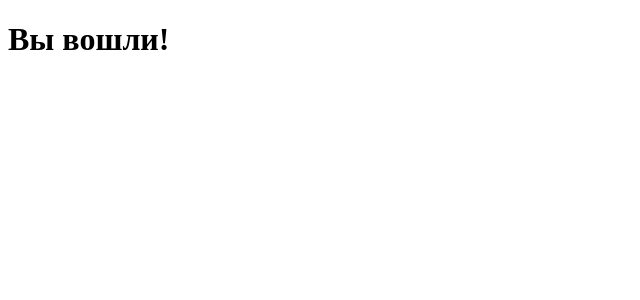
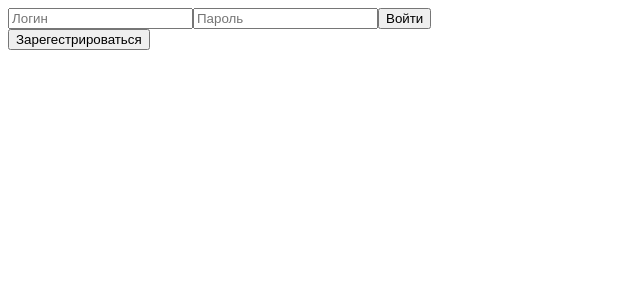
Before and after one commit to S-kis02/Korochki_project, a React (Vite) app in the folder frontend/: page /login in a window 1280 px wide. Shown: the top 300 px of the page, without its empty margins (0-640 px from the left). Built offline with nearby package versions, Linux system fonts and the light colour scheme.

Commit message:
login_page

```diff
--- a/frontend/src/App.jsx
+++ b/frontend/src/App.jsx
@@ -1,11 +1,15 @@
 import { Reg } from './components/Reg.jsx'
+import { Home } from './components/Home.jsx'
 import { Login } from './components/Login.jsx'
+import { Admin } from './components/Admin.jsx'
 import { Routes, Route } from 'react-router-dom'
 
 export default function App() {
     return (
         <Routes>
             <Route path="/" element={<Reg />} />
+            <Route path='/home' element={<Home />}/>
+            <Route path='/admin' element={<Admin />}/>
             <Route path="/login" element={<Login />} />
         </Routes>
     )
--- /dev/null
+++ b/frontend/src/components/Admin.jsx
@@ -0,0 +1,5 @@
+export function Admin() {
+    return(
+    <h1>Вы в админке</h1>
+)
+}
--- /dev/null
+++ b/frontend/src/components/Home.jsx
@@ -0,0 +1,5 @@
+export function Home() {
+    return(
+        <h1>Вы вошли!</h1>
+    )
+}
--- a/frontend/src/components/Login.jsx
+++ b/frontend/src/components/Login.jsx
@@ -1,5 +1,55 @@
+import { useState } from "react"
+import { useNavigate } from "react-router-dom"
+
 export function Login() {
-    return(
-        <h1>Вы вошли!</h1>
+    const navigate = useNavigate()
+
+    const [userData, setUserData] = useState({
+        login: '',
+        password: ''
+    })
+
+    const handleChange = (e) => {
+        setUserData({
+            ...userData,
+            [e.target.name]: e.target.value
+        })
+    }
+
+    const userVerification = async (e) => {
+        e.preventDefault()
+        let response = await fetch(`http://localhost:3000/api/login?login=${userData.login}&password=${userData.password}`);
+        let data = await response.json()
+
+        if (data.result) {
+            alert(data.message)
+            localStorage.setItem('userId', data.userId)
+            localStorage.setItem('role', data.role)
+            if (data.role === 'admin') {
+                navigate('/admin')
+            }
+            else{
+                navigate('/home')
+            }
+        }
+        else{
+            alert(data.message)
+        }
+    }
+
+    const regGo = (e) => {
+        e.preventDefault()
+        navigate('/')
+    }
+
+    return (
+        <div>
+            <form onSubmit={userVerification}>
+                <input type="text" name="login" placeholder="Логин" onChange={handleChange} value={userData.login} />
+                <input type="password" name="password" placeholder="Пароль" onChange={handleChange} value={userData.password} />
+                <button type="submit">Войти</button>
+            </form>
+            <button onClick={regGo}>Зарегестрироваться</button>
+        </div>
     )
 }
--- a/frontend/src/components/Reg.jsx
+++ b/frontend/src/components/Reg.jsx
@@ -9,7 +9,7 @@ export function Reg() {
         phone: '',
         email: '',
         login: '',
-        password: '',
+        password: ''
     })
 
     const handleChange = (e) => {
@@ -32,12 +32,17 @@ export function Reg() {
         let data = await response.json();
 
         if (data.result) {
-            alert('Регистрация успешна!')
-            navigate('/login')
+            alert(data.message)
+            navigate('/auto')
         }
         else {
             alert(data.message)
         }
+    }
+
+    const autoGo = (e) => {
+        e.preventDefault()
+        navigate('/login')
     }
 
     return (
@@ -51,6 +56,8 @@ export function Reg() {
                 <input type="password" placeholder="Придумайте пароль" name="password" onChange={handleChange} value={newUser.password} />
                 <button type="submit">Зарегистрироваться</button>
             </form>
+            <p>Уже зарегестрированы?</p>
+            <button onClick={autoGo}>Войти</button>
         </div>
     )
 }
```
Also changed, not shown: 1 other file (tests, documents, lock files or other folders).
